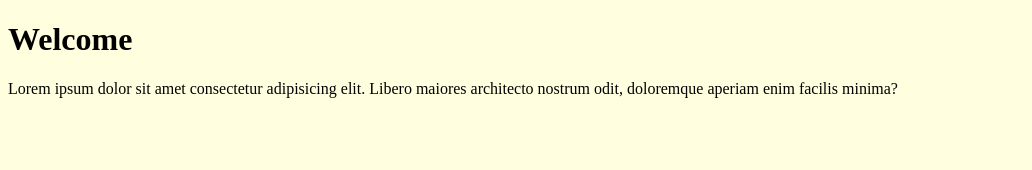
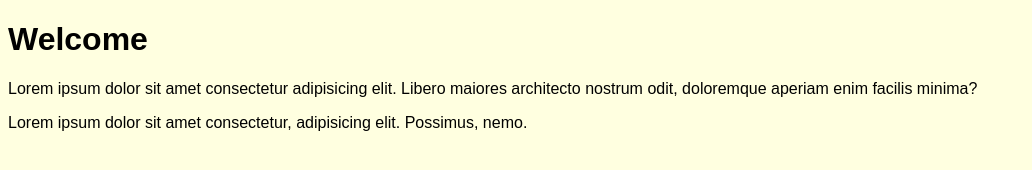
Before and after one commit to nmossos-uniajc-prof/prueba, a plain HTML site: page index.html in a window 1280 px wide. Shown: the whole page, without its empty margins (0-1032 px from the left). Drawn offline with Linux system fonts and the light colour scheme.

Commit message:
Se agrego un segundo parrafo en index.html y se cambio el tipo de letre en style.css

```diff
--- a/index.html
+++ b/index.html
@@ -9,5 +9,6 @@
 <body>
     <h1>Welcome</h1>
     <p>Lorem ipsum dolor sit amet consectetur adipisicing elit. Libero maiores architecto nostrum odit, doloremque aperiam enim facilis minima?</p>
+    <p>Lorem ipsum dolor sit amet consectetur, adipisicing elit. Possimus, nemo.</p>
 </body>
 </html>
--- a/style.css
+++ b/style.css
@@ -1,3 +1,4 @@
 body{
     background-color: lightyellow;
+    font-family: Arial, Helvetica, sans-serif;
 }
```
